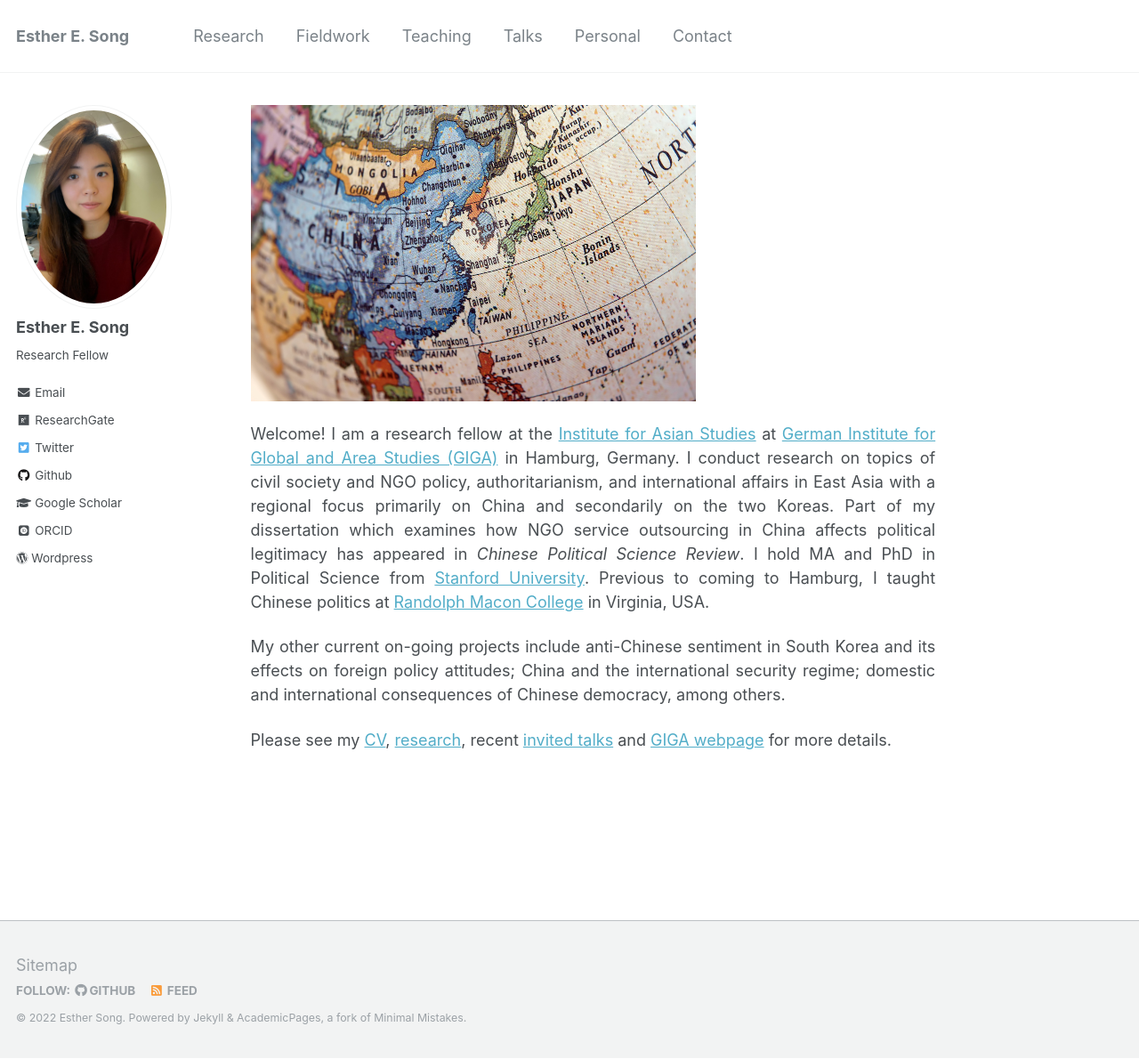
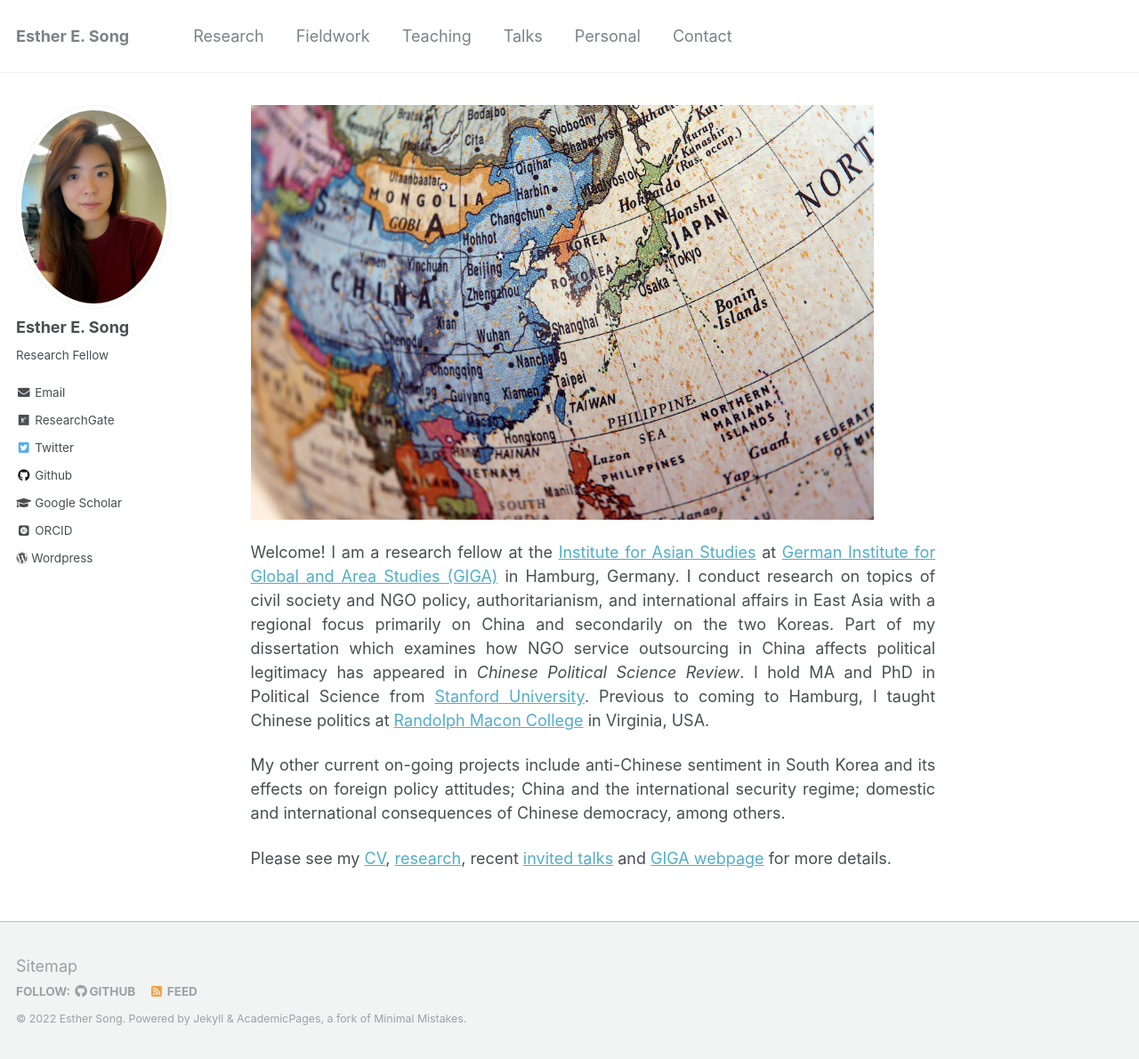
Before and after one commit to ehsong/ehsong.github.io, a Jekyll site: the page built from _pages/about.md, in a window 1280 px wide and 1190 px high. Shown: the whole window at 89% size. Built offline with Jekyll 4.4.1, drawn with Linux system fonts in a browser that asks for light colours; some web fonts are replaced.

Commit message:
Update about.md

```diff
--- a/_pages/about.md
+++ b/_pages/about.md
@@ -7,7 +7,7 @@
   - /about/
   - /about.html
 ---
-<img src="https://github.com/ehsong/ehsong.github.io/blob/master/images/east_asia_resized.jpg?raw=true" width="500" height="333">
+<img src="https://github.com/ehsong/ehsong.github.io/blob/master/images/east_asia_resized.jpg?raw=true" width="700" height="466">
 
 Welcome! I am a research fellow at the [Institute for Asian Studies](https://www.giga-hamburg.de/en/institutes/giga-institute-for-asian-studies/) at [German Institute for Global and Area Studies (GIGA)](https://www.giga-hamburg.de/en/) in Hamburg, Germany. I conduct research on topics of civil society and NGO policy, authoritarianism, and international affairs in East Asia with a regional focus primarily on China and secondarily on the two Koreas. Part of my dissertation which examines how NGO service outsourcing in China affects political legitimacy has appeared in *Chinese Political Science Review*. I hold MA and PhD in Political Science from [Stanford University](https://stanford.edu). Previous to coming to Hamburg, I taught Chinese politics at [Randolph Macon College](https://www.rmc.edu/) in Virginia, USA.
 
```
